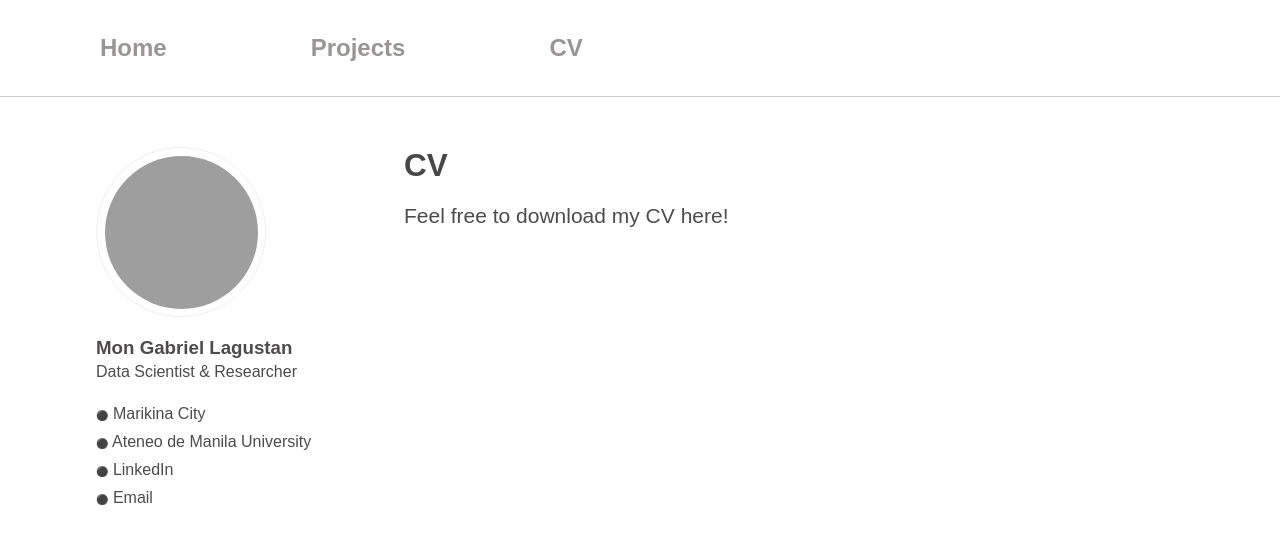
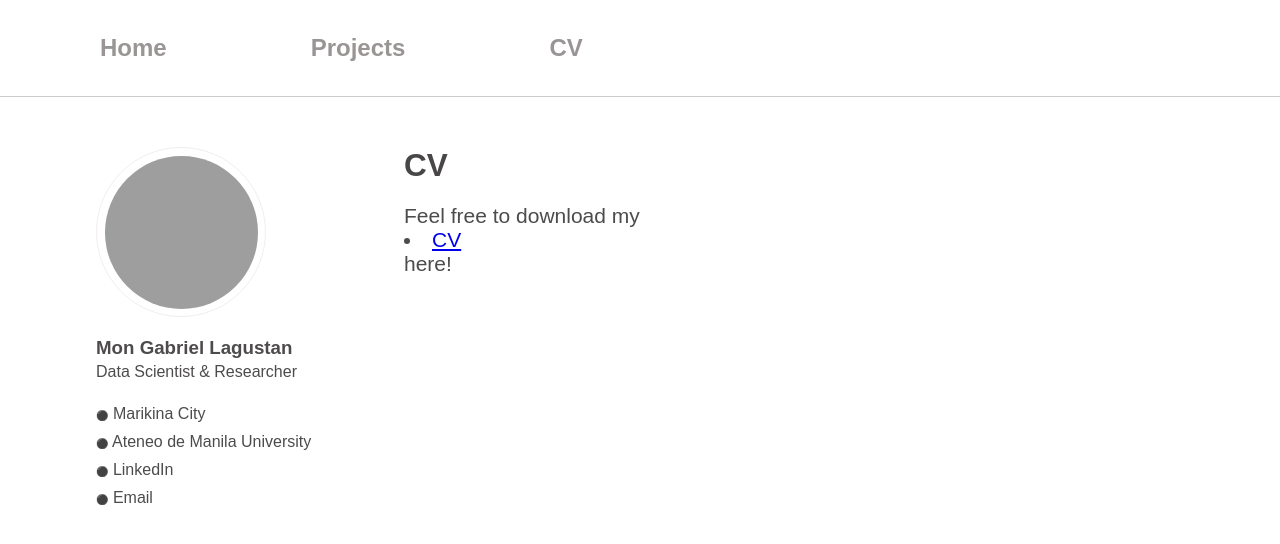
Before and after one commit to Gab-03/mlagustan, a plain HTML site: page CV.html in a window 1280 px wide. Drawn offline with Linux system fonts and the light colour scheme; grey boxes are pictures that could not be loaded.

Commit message:
added CV

```diff
--- a/CV.html
+++ b/CV.html
@@ -40,7 +40,7 @@
             <section class="about-me">
                 <h2>CV</h2>
 
-                Feel free to download my CV here!
+                Feel free to download my <li><a href="https://github.com/Gab-03/mlagustan/raw/main/path/to/CV_Mon_Lagustan.pdf" target="_blank">CV</a></li> here!
 
             </section>
 
```
